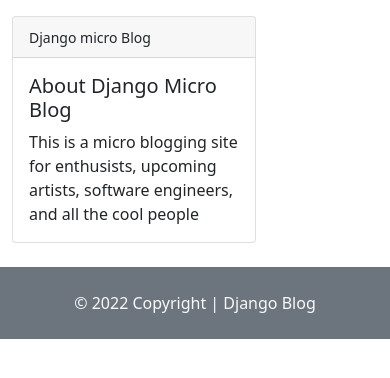
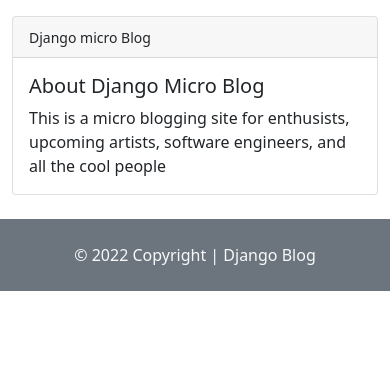
Before and after one commit to StephenMakenziWaweru/django-blog, a Django app: page /about/ in a window 390 px wide. Shown: the part 56-434 px from the top of the page. Run offline with Django 4.2, Linux system fonts and the light colour scheme; some libraries are stand-ins or nearby versions.

Commit message:
added col breakpoints

```diff
--- a/blog/templates/blog/base.html
+++ b/blog/templates/blog/base.html
@@ -42,7 +42,7 @@
     </header>
     <main>
         <div class="container mt-3">
-            <div class="col col-8">
+            <div class="col col-sm-12 col-md-8">
                 {% block content %} {% endblock content %}
             </div>
         </div>
```
